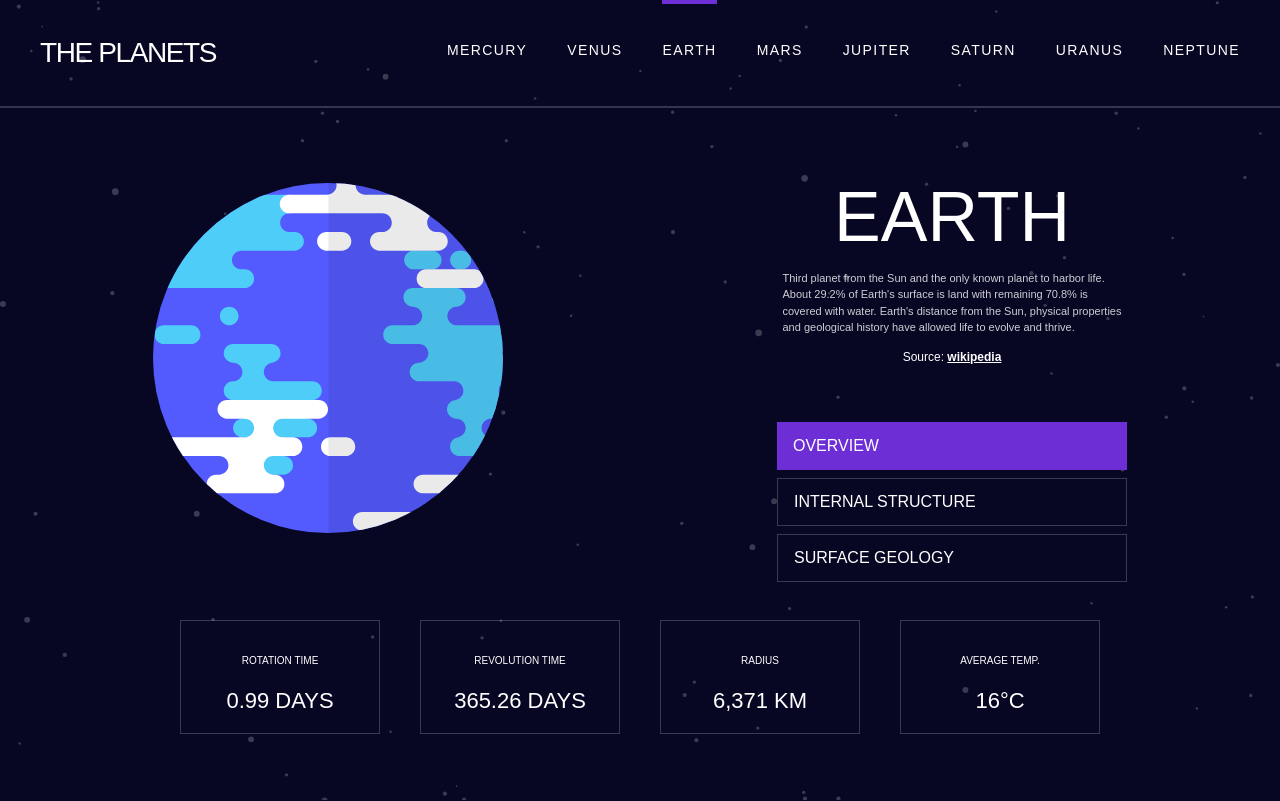
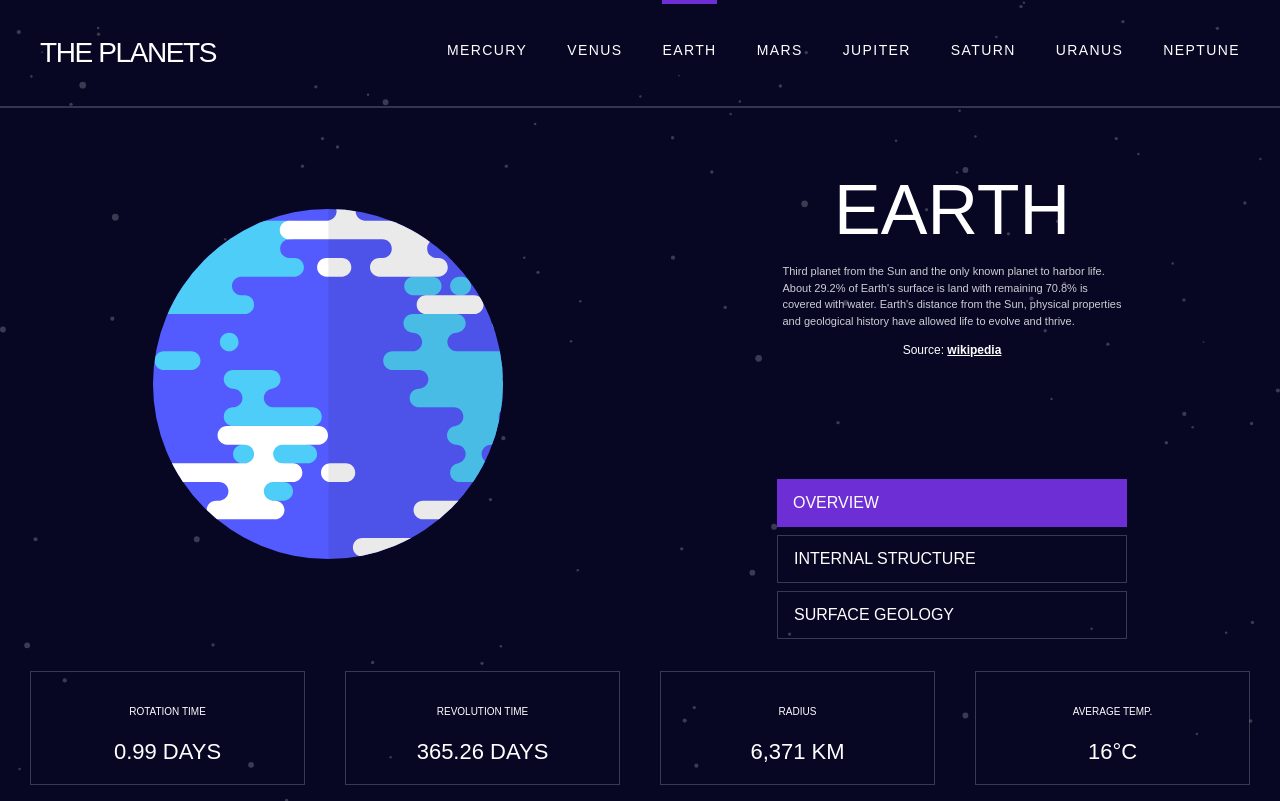
Before and after one commit to ruska2002/planet-fact-site, a React (Vite) app: page /Earth in a window 1280 px wide. Built offline with nearby package versions, Linux system fonts and the light colour scheme.

Commit message:
finished version

```diff
--- a/data.json
+++ b/data.json
@@ -28,24 +28,24 @@
     "image": "/OvalMerc.png",
     "sizes": {
       "planet": {
-        "laptopWidth": "290px",
-        "laptopHeight": "290px",
+        "laptopWidth": "350px",
+        "laptopHeight": "350px",
         "mobileWidth": "111px",
         "mobileHeight": "111px",
         "tabletWidth": "184px",
         "tabletHeight": "184px"
       },
       "internal": {
-        "laptopWidth": "290px",
-        "laptopHeight": "290px",
+        "laptopWidth": "350px",
+        "laptopHeight": "350px",
         "mobileWidth": "55px",
         "mobileHeight": "109px",
         "tabletWidth": "184px",
         "tabletHeight": "184px"
       },
       "geology": {
-        "laptopWidth": "290px",
-        "laptopHeight": "290px",
+        "laptopWidth": "350px",
+        "laptopHeight": "350px",
         "mobileWidth": "111px",
         "mobileHeight": "111px",
         "tabletWidth": "184px",
--- a/src/components/Header.tsx
+++ b/src/components/Header.tsx
@@ -17,7 +17,7 @@ export default function Header() {
   const planetData = data.find((planet) => planet.name === planetName);
 
   return (
-    <div className="w-full px-6 py-4 flex flex-col lg:flex-row lg:items-center lg:justify-between">
+    <div className="w-full px-6 py-4 flex md:gap-4 flex-col md:items-center lg:flex-row lg:items-center lg:justify-between">
       <h1 className="text-center lg:text-left text-[#ffffff] text-[28px] tracking-tighter font-normal">
         THE PLANETS
       </h1>
--- a/src/components/Planet.tsx
+++ b/src/components/Planet.tsx
@@ -101,9 +101,9 @@ export default function Planet() {
     if (matchesLaptop) {
       return { miniWidth: "180px", miniHeight: "180px" };
     } else if (matchesTablet) {
-      return { miniWidth: "100px", miniHeight: "100px" };
+      return { miniWidth: "120px", miniHeight: "120px" };
     } else {
-      return { miniWidth: "60px", miniHeight: "60px" };
+      return { miniWidth: "80px", miniHeight: "80px" };
     }
   };
 
@@ -155,7 +155,7 @@ export default function Planet() {
             )}
           </div>
 
-          <div className="lg:w-1/2 px-6 lg:px-12 lg:flex lg:flex-col md:flex md:justify-center md:items-center">
+          <div className="lg:w-1/2 px-6 lg:px-12 lg:flex lg:flex-col md:flex md:justify-center md:items-center md:gap-16">
             <div>
               <p className="text-[#ffffff] font-normal text-[35px] uppercase mt-[50px] lg:text-[70px] text-center">
                 {planet?.name}
@@ -201,7 +201,7 @@ export default function Planet() {
           </div>
         </div>
 
-        <div className="flex flex-col gap-3 md:text-[22px] md:flex md:flex-row md:justify-between text-[#ffff] uppercase text-center ml-[30px] mr-[30px] mt-8 mb-4 md:gap-4 lg:gap-[40px] lg:ml-[180px] lg:mr-[180px]">
+        <div className="flex flex-col gap-3 md:text-[22px] md:flex md:flex-row md:justify-between text-[#ffff] text-center uppercase ml-[30px] mr-[30px] mt-8 mb-4 md:gap-4 lg:gap-[40px] lg:text-center">
           <div className="flex md:flex-col justify-between border border-white/20 p-4 w-full">
             <p className="text-[8px] mb-4 mt-4 md:text-[10px]">ROTATION TIME</p>
             <p>{planet?.rotation}</p>
--- a/src/components/ResponsiveMenu.tsx
+++ b/src/components/ResponsiveMenu.tsx
@@ -32,7 +32,7 @@ export default function ResponsiveMenu({ isOpen }: ResponsiveMenuProps) {
           initial={{ opacity: 0 }}
           animate={{ opacity: 1 }}
           exit={{ opacity: 0 }}
-          className="absolute top-[63px] left-0 w-full h-[585px] bg-[#070724]"
+          className="z-[50] absolute top-[63px] left-0 w-full h-[585px] bg-[#070724]"
         >
           <div className="text-xl font-semibold uppercase text-white py-10 ">
             <ul className="flex flex-col space-y-4">
```
